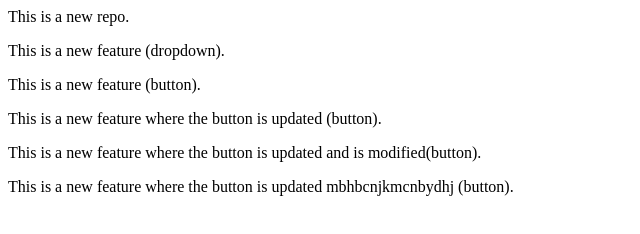
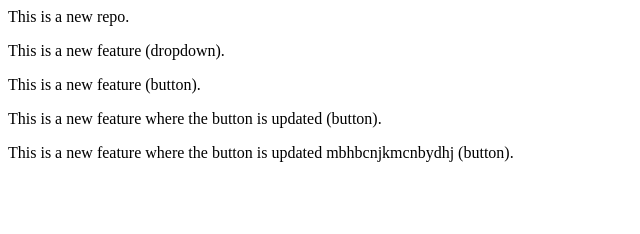
Before and after one commit to Ayushgc2004/localrepo, a plain HTML site: page index.html in a window 1280 px wide. Shown: the whole page, without its empty margins (0-640 px from the left). Drawn offline with Linux system fonts and the light colour scheme.

Commit message:
Update index.html

```diff
--- a/index.html
+++ b/index.html
@@ -8,7 +8,6 @@
 
 <p> This is a new feature where the button is updated (button).</p>
 
-<p> This is a new feature where the button is updated and is modified(button).</p>
 
 
 
```
